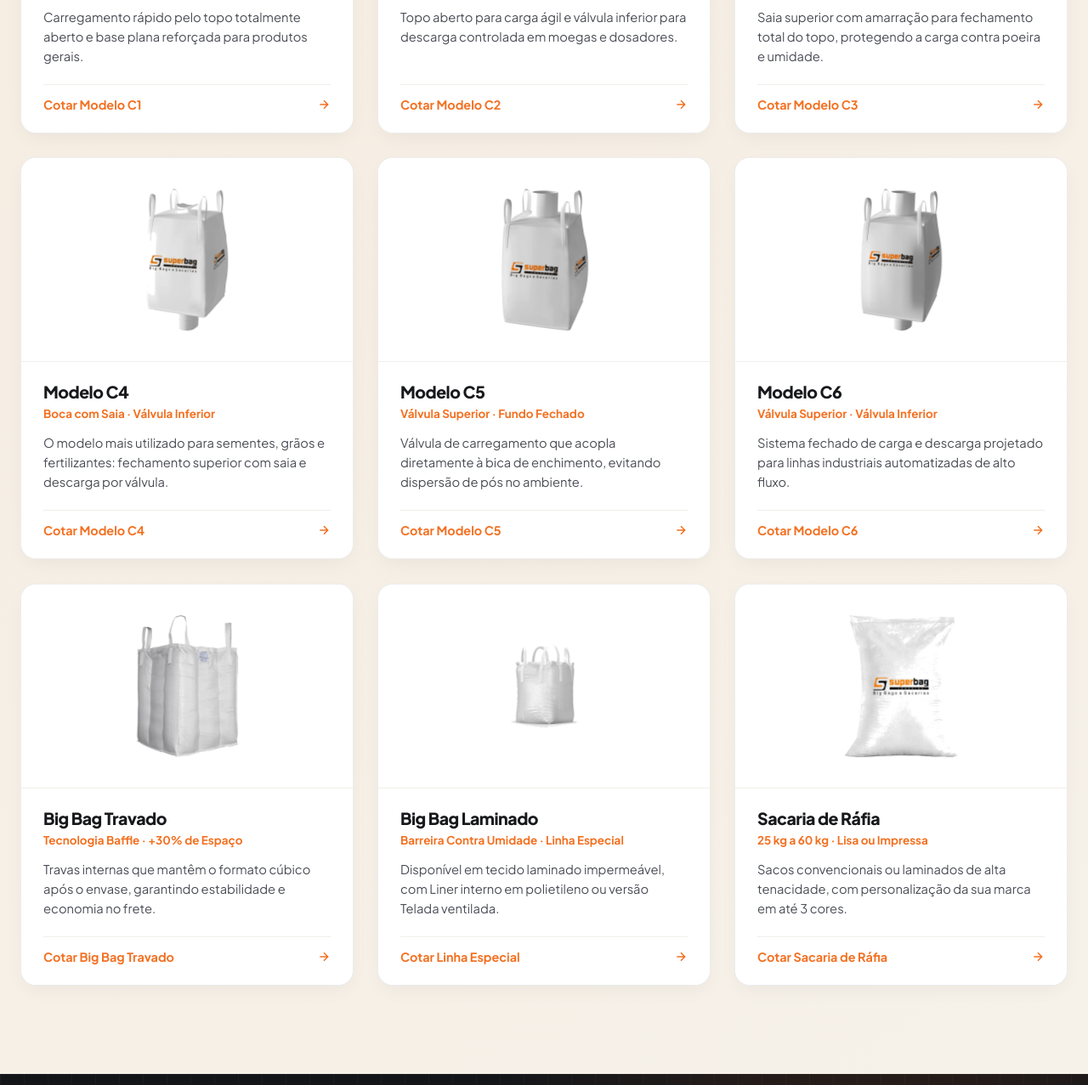
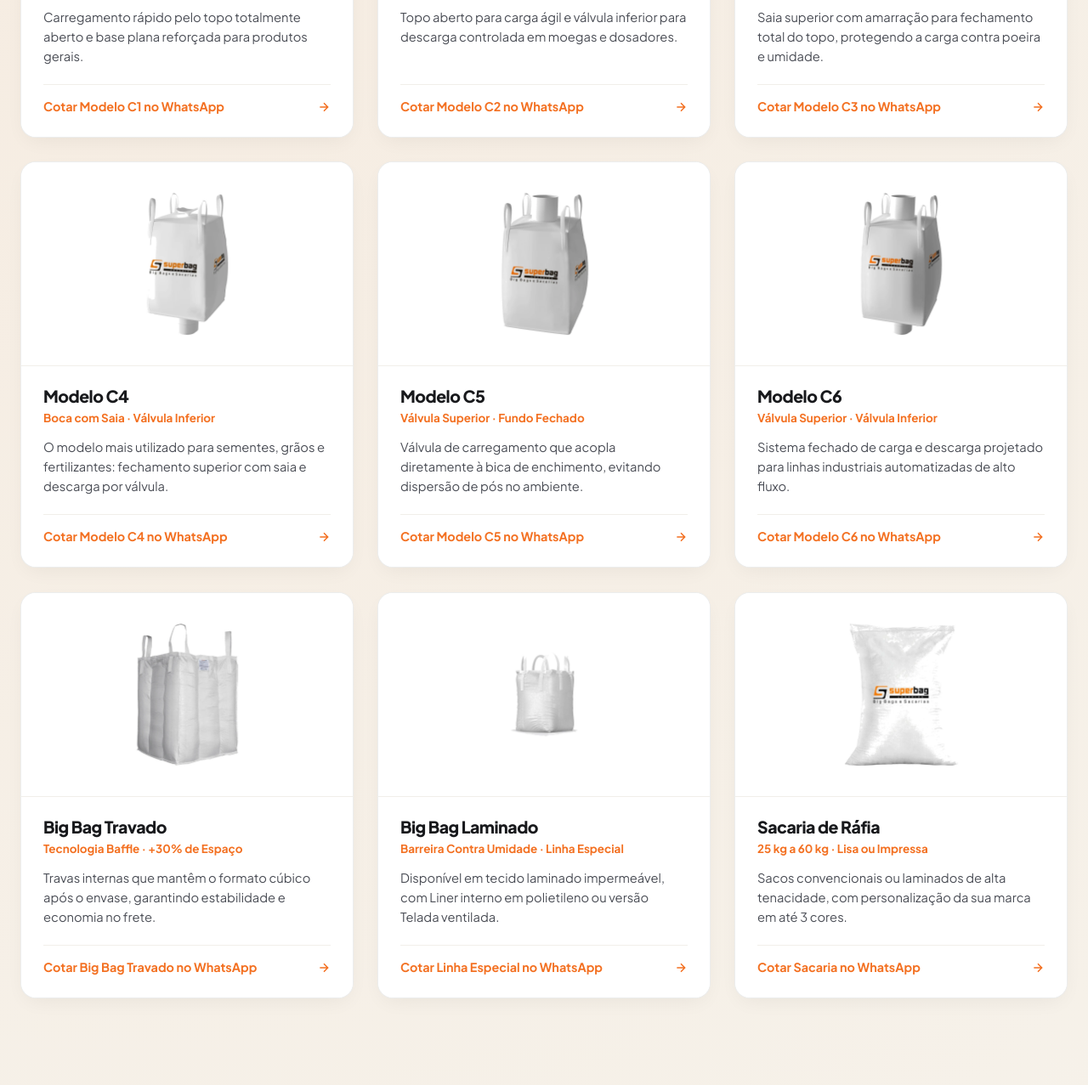
Before and after one commit to gerentebihmark-hub/lp-superbag, a website built with Vite: page index.html in a window 1280 px wide. Shown: the part 1563-2840 px from the top of the page at 85% size. Built offline with nearby package versions, Linux system fonts and the light colour scheme.

Commit message:
feat(products): route model cards and photos directly to WhatsApp

```diff
--- a/index.html
+++ b/index.html
@@ -394,10 +394,17 @@
               <h3>Modelo C1</h3>
               <span class="prod-spec">Boca Aberta · Fundo Fechado</span>
               <p>Carregamento rápido pelo topo totalmente aberto e base plana reforçada para produtos gerais.</p>
-              <button type="button" class="prod-cta" data-select-product="Big Bag Modelo C1 (Boca Aberta / Fundo Fechado)">
-                <span>Cotar Modelo C1</span>
-                <svg width="16" height="16" viewBox="0 0 24 24" fill="none" stroke="currentColor" stroke-width="2.2"><path d="M5 12h14M12 5l7 7-7 7"/></svg>
-              </button>
+              <a
+                href="https://api.whatsapp.com/send?phone=554333242211&amp;text=Oi%21%20Queria%20saber%20mais%20sobre%20o%20Big%20Bag%20Modelo%20C1%20%28Boca%20Aberta%20/%20Fundo%20Fechado%29."
+                target="_blank"
+                rel="noopener noreferrer"
+                class="prod-cta"
+                data-whatsapp-product="Big Bag Modelo C1 (Boca Aberta / Fundo Fechado)"
+                aria-label="Falar no WhatsApp sobre Big Bag Modelo C1"
+              >
+                <span>Cotar Modelo C1 no WhatsApp</span>
+                <svg width="16" height="16" viewBox="0 0 24 24" fill="none" stroke="currentColor" stroke-width="2.2" aria-hidden="true"><path d="M5 12h14M12 5l7 7-7 7"/></svg>
+              </a>
             </div>
           </article>
 
@@ -410,10 +417,17 @@
               <h3>Modelo C2</h3>
               <span class="prod-spec">Boca Aberta · Válvula Inferior</span>
               <p>Topo aberto para carga ágil e válvula inferior para descarga controlada em moegas e dosadores.</p>
-              <button type="button" class="prod-cta" data-select-product="Big Bag Modelo C2 (Boca Aberta / Válvula Inferior)">
-                <span>Cotar Modelo C2</span>
-                <svg width="16" height="16" viewBox="0 0 24 24" fill="none" stroke="currentColor" stroke-width="2.2"><path d="M5 12h14M12 5l7 7-7 7"/></svg>
-              </button>
+              <a
+                href="https://api.whatsapp.com/send?phone=554333242211&amp;text=Oi%21%20Queria%20saber%20mais%20sobre%20o%20Big%20Bag%20Modelo%20C2%20%28Boca%20Aberta%20/%20V%C3%A1lvula%20Inferior%29."
+                target="_blank"
+                rel="noopener noreferrer"
+                class="prod-cta"
+                data-whatsapp-product="Big Bag Modelo C2 (Boca Aberta / Válvula Inferior)"
+                aria-label="Falar no WhatsApp sobre Big Bag Modelo C2"
+              >
+                <span>Cotar Modelo C2 no WhatsApp</span>
+                <svg width="16" height="16" viewBox="0 0 24 24" fill="none" stroke="currentColor" stroke-width="2.2" aria-hidden="true"><path d="M5 12h14M12 5l7 7-7 7"/></svg>
+              </a>
             </div>
           </article>
 
@@ -426,10 +440,17 @@
               <h3>Modelo C3</h3>
               <span class="prod-spec">Boca com Saia · Fundo Fechado</span>
               <p>Saia superior com amarração para fechamento total do topo, protegendo a carga contra poeira e umidade.</p>
-              <button type="button" class="prod-cta" data-select-product="Big Bag Modelo C3 (Boca com Saia / Fundo Fechado)">
-                <span>Cotar Modelo C3</span>
-                <svg width="16" height="16" viewBox="0 0 24 24" fill="none" stroke="currentColor" stroke-width="2.2"><path d="M5 12h14M12 5l7 7-7 7"/></svg>
-              </button>
+              <a
+                href="https://api.whatsapp.com/send?phone=554333242211&amp;text=Oi%21%20Queria%20saber%20mais%20sobre%20o%20Big%20Bag%20Modelo%20C3%20%28Boca%20com%20Saia%20/%20Fundo%20Fechado%29."
+                target="_blank"
+                rel="noopener noreferrer"
+                class="prod-cta"
+                data-whatsapp-product="Big Bag Modelo C3 (Boca com Saia / Fundo Fechado)"
+                aria-label="Falar no WhatsApp sobre Big Bag Modelo C3"
+              >
+                <span>Cotar Modelo C3 no WhatsApp</span>
+                <svg width="16" height="16" viewBox="0 0 24 24" fill="none" stroke="currentColor" stroke-width="2.2" aria-hidden="true"><path d="M5 12h14M12 5l7 7-7 7"/></svg>
+              </a>
             </div>
           </article>
 
@@ -442,10 +463,17 @@
               <h3>Modelo C4</h3>
               <span class="prod-spec">Boca com Saia · Válvula Inferior</span>
               <p>O modelo mais utilizado para sementes, grãos e fertilizantes: fechamento superior com saia e descarga por válvula.</p>
-              <button type="button" class="prod-cta" data-select-product="Big Bag Modelo C4 (Boca com Saia / Válvula Inferior)">
-                <span>Cotar Modelo C4</span>
-                <svg width="16" height="16" viewBox="0 0 24 24" fill="none" stroke="currentColor" stroke-width="2.2"><path d="M5 12h14M12 5l7 7-7 7"/></svg>
-              </button>
+              <a
+                href="https://api.whatsapp.com/send?phone=554333242211&amp;text=Oi%21%20Queria%20saber%20mais%20sobre%20o%20Big%20Bag%20Modelo%20C4%20%28Boca%20com%20Saia%20/%20V%C3%A1lvula%20Inferior%29."
+                target="_blank"
+                rel="noopener noreferrer"
+                class="prod-cta"
+                data-whatsapp-product="Big Bag Modelo C4 (Boca com Saia / Válvula Inferior)"
+                aria-label="Falar no WhatsApp sobre Big Bag Modelo C4"
+              >
+                <span>Cotar Modelo C4 no WhatsApp</span>
+                <svg width="16" height="16" viewBox="0 0 24 24" fill="none" stroke="currentColor" stroke-width="2.2" aria-hidden="true"><path d="M5 12h14M12 5l7 7-7 7"/></svg>
+              </a>
             </div>
           </article>
 
@@ -458,10 +486,17 @@
               <h3>Modelo C5</h3>
               <span class="prod-spec">Válvula Superior · Fundo Fechado</span>
               <p>Válvula de carregamento que acopla diretamente à bica de enchimento, evitando dispersão de pós no ambiente.</p>
-              <button type="button" class="prod-cta" data-select-product="Big Bag Modelo C5 (Válvula Superior / Fundo Fechado)">
-                <span>Cotar Modelo C5</span>
-                <svg width="16" height="16" viewBox="0 0 24 24" fill="none" stroke="currentColor" stroke-width="2.2"><path d="M5 12h14M12 5l7 7-7 7"/></svg>
-              </button>
+              <a
+                href="https://api.whatsapp.com/send?phone=554333242211&amp;text=Oi%21%20Queria%20saber%20mais%20sobre%20o%20Big%20Bag%20Modelo%20C5%20%28V%C3%A1lvula%20Superior%20/%20Fundo%20Fechado%29."
+                target="_blank"
+                rel="noopener noreferrer"
+                class="prod-cta"
+                data-whatsapp-product="Big Bag Modelo C5 (Válvula Superior / Fundo Fechado)"
+                aria-label="Falar no WhatsApp sobre Big Bag Modelo C5"
+              >
+                <span>Cotar Modelo C5 no WhatsApp</span>
+                <svg width="16" height="16" viewBox="0 0 24 24" fill="none" stroke="currentColor" stroke-width="2.2" aria-hidden="true"><path d="M5 12h14M12 5l7 7-7 7"/></svg>
+              </a>
             </div>
           </article>
 
@@ -474,10 +509,17 @@
               <h3>Modelo C6</h3>
               <span class="prod-spec">Válvula Superior · Válvula Inferior</span>
               <p>Sistema fechado de carga e descarga projetado para linhas industriais automatizadas de alto fluxo.</p>
-              <button type="button" class="prod-cta" data-select-product="Big Bag Modelo C6 (Dupla Válvula)">
-                <span>Cotar Modelo C6</span>
-                <svg width="16" height="16" viewBox="0 0 24 24" fill="none" stroke="currentColor" stroke-width="2.2"><path d="M5 12h14M12 5l7 7-7 7"/></svg>
-              </button>
+              <a
+                href="https://api.whatsapp.com/send?phone=554333242211&amp;text=Oi%21%20Queria%20saber%20mais%20sobre%20o%20Big%20Bag%20Modelo%20C6%20%28Dupla%20V%C3%A1lvula%29."
+                target="_blank"
+                rel="noopener noreferrer"
+                class="prod-cta"
+                data-whatsapp-product="Big Bag Modelo C6 (Dupla Válvula)"
+                aria-label="Falar no WhatsApp sobre Big Bag Modelo C6"
+              >
+                <span>Cotar Modelo C6 no WhatsApp</span>
+                <svg width="16" height="16" viewBox="0 0 24 24" fill="none" stroke="currentColor" stroke-width="2.2" aria-hidden="true"><path d="M5 12h14M12 5l7 7-7 7"/></svg>
+              </a>
             </div>
           </article>
 
@@ -490,10 +532,17 @@
               <h3>Big Bag Travado</h3>
               <span class="prod-spec">Tecnologia Baffle · +30% de Espaço</span>
               <p>Travas internas que mantêm o formato cúbico após o envase, garantindo estabilidade e economia no frete.</p>
-              <button type="button" class="prod-cta" data-select-product="Big Bag Travado (Baffle Bag)">
-                <span>Cotar Big Bag Travado</span>
-                <svg width="16" height="16" viewBox="0 0 24 24" fill="none" stroke="currentColor" stroke-width="2.2"><path d="M5 12h14M12 5l7 7-7 7"/></svg>
-              </button>
+              <a
+                href="https://api.whatsapp.com/send?phone=554333242211&amp;text=Oi%21%20Queria%20saber%20mais%20sobre%20o%20Big%20Bag%20Travado%20%28Baffle%20Bag%29."
+                target="_blank"
+                rel="noopener noreferrer"
+                class="prod-cta"
+                data-whatsapp-product="Big Bag Travado (Baffle Bag)"
+                aria-label="Falar no WhatsApp sobre Big Bag Travado"
+              >
+                <span>Cotar Big Bag Travado no WhatsApp</span>
+                <svg width="16" height="16" viewBox="0 0 24 24" fill="none" stroke="currentColor" stroke-width="2.2" aria-hidden="true"><path d="M5 12h14M12 5l7 7-7 7"/></svg>
+              </a>
             </div>
           </article>
 
@@ -506,10 +555,17 @@
               <h3>Big Bag Laminado</h3>
               <span class="prod-spec">Barreira Contra Umidade · Linha Especial</span>
               <p>Disponível em tecido laminado impermeável, com Liner interno em polietileno ou versão Telada ventilada.</p>
-              <button type="button" class="prod-cta" data-select-product="Big Bag Laminado ou Telado">
-                <span>Cotar Linha Especial</span>
-                <svg width="16" height="16" viewBox="0 0 24 24" fill="none" stroke="currentColor" stroke-width="2.2"><path d="M5 12h14M12 5l7 7-7 7"/></svg>
-              </button>
+              <a
+                href="https://api.whatsapp.com/send?phone=554333242211&amp;text=Oi%21%20Queria%20saber%20mais%20sobre%20o%20Big%20Bag%20Laminado%20ou%20Telado."
+                target="_blank"
+                rel="noopener noreferrer"
+                class="prod-cta"
+                data-whatsapp-product="Big Bag Laminado ou Telado"
+                aria-label="Falar no WhatsApp sobre Big Bag Laminado ou Telado"
+              >
+                <span>Cotar Linha Especial no WhatsApp</span>
+                <svg width="16" height="16" viewBox="0 0 24 24" fill="none" stroke="currentColor" stroke-width="2.2" aria-hidden="true"><path d="M5 12h14M12 5l7 7-7 7"/></svg>
+              </a>
             </div>
           </article>
 
@@ -522,10 +578,17 @@
               <h3>Sacaria de Ráfia</h3>
               <span class="prod-spec">25 kg a 60 kg · Lisa ou Impressa</span>
               <p>Sacos convencionais ou laminados de alta tenacidade, com personalização da sua marca em até 3 cores.</p>
-              <button type="button" class="prod-cta" data-select-product="Sacaria de Ráfia (Lisa ou Impressa)">
-                <span>Cotar Sacaria de Ráfia</span>
-                <svg width="16" height="16" viewBox="0 0 24 24" fill="none" stroke="currentColor" stroke-width="2.2"><path d="M5 12h14M12 5l7 7-7 7"/></svg>
-              </button>
+              <a
+                href="https://api.whatsapp.com/send?phone=554333242211&amp;text=Oi%21%20Queria%20saber%20mais%20sobre%20a%20Sacaria%20de%20R%C3%A1fia%20%28Lisa%20ou%20Impressa%29."
+                target="_blank"
+                rel="noopener noreferrer"
+                class="prod-cta"
+                data-whatsapp-product="Sacaria de Ráfia (Lisa ou Impressa)"
+                aria-label="Falar no WhatsApp sobre Sacaria de Ráfia"
+              >
+                <span>Cotar Sacaria no WhatsApp</span>
+                <svg width="16" height="16" viewBox="0 0 24 24" fill="none" stroke="currentColor" stroke-width="2.2" aria-hidden="true"><path d="M5 12h14M12 5l7 7-7 7"/></svg>
+              </a>
             </div>
           </article>
         </div>
--- a/style.css
+++ b/style.css
@@ -541,6 +541,8 @@
 }
 
 .prod-card {
+  position: relative;
+  cursor: pointer;
   background-color: #FFFFFF;
   border: 1px solid var(--border-subtle);
   border-radius: var(--radius-md);
@@ -620,10 +622,6 @@
   width: 100%;
   padding-top: 14px;
   border-top: 1px solid #F1EFEA;
-  background: none;
-  border-left: none;
-  border-right: none;
-  border-bottom: none;
   color: var(--brand);
   font-size: 0.9rem;
   font-weight: 700;
@@ -631,14 +629,23 @@
   transition: color 0.2s;
 }
 
+.prod-cta::after {
+  content: '';
+  position: absolute;
+  inset: 0;
+  z-index: 2;
+}
+
 .prod-cta svg {
   transition: transform 0.25s var(--ease-out);
 }
 
+.prod-card:hover .prod-cta,
 .prod-cta:hover {
   color: var(--brand-hover);
 }
 
+.prod-card:hover .prod-cta svg,
 .prod-cta:hover svg {
   transform: translateX(4px);
 }
```
Also changed, not shown: main.js (+13 -1 lines).
